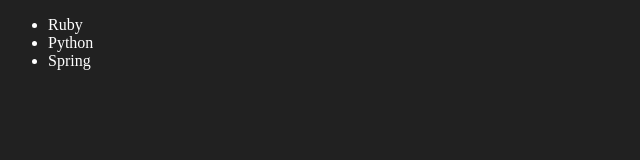
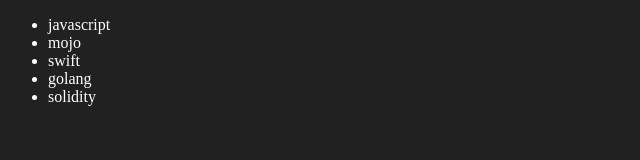
Before and after one commit to mdainainahmed/JavaScript-Learning-Series, a plain HTML site: page 06_dom/three.html in a window 1280 px wide. Shown: the whole page, without its empty margins (0-640 px from the left). Drawn offline with Linux system fonts and the light colour scheme.

Commit message:
three.js update

```diff
--- a/06_dom/three.html
+++ b/06_dom/three.html
@@ -6,45 +6,38 @@
     <title>Document</title>
 </head>
 <body style="background-color: #212121; color: #fff;">
-    <ul class="language">
-        <li>JavaScript</li>
+    <ul class="list">
+        <li class="list-item">javascript</li>
+        <li class="list-item">ruby</li>
+        <li class="list-item">swift</li>
+        <li class="list-item">golang</li>
     </ul>
 </body>
 <script>
 
-    // Add
-    function addLanguage( arr ){
-        const parent = document.querySelector(".language")
-        arr.forEach(element => {
-            const newLanguage = document.createElement("li")
-            // use createTextNode instead of innerHTML
-            newLanguage.appendChild(document.createTextNode(element))
-            parent.appendChild(newLanguage)
-        })
-    }
+    // add
+    const list = document.querySelector(".list")
+    const newItem = document.createElement("li")
+    // newItem.innerHTML = "solidity"  ( line 23, 24 ) : non an optimal approach
+    // optimal approach
+    const content = document.createTextNode("solidity")
+    newItem.appendChild(content)
+    list.appendChild(newItem)
 
-    // Edit
-    // const secondLang = Array.from(document.querySelectorAll("li"))[1]
-    // const secondLang = document.querySelector("li:nth-child(2)")
-    // secondLang.outerHTML = "<li>Mojo</li>"
-    //  or
-    // const newLi = document.createElement("li")
-    // newLi.appendChild(document.createTextNode("Mojo"))
-    // newLi.textContent = "Mojo"
-    // secondLang.replaceWith(newLi)
+    // edit
+    // const firstItem = document.querySelector("li")
+    // firstItem.outerHTML = "<li>Mojo</li>"
+    // or
+    const secondItem = document.querySelector("li:nth-child(2)")
+    const newLi = document.createElement("li")
+    const liContent = document.createTextNode("mojo")
+    newLi.appendChild(liContent)
+    secondItem.replaceWith(newLi)
 
 
-    // Edit
-    const firstLang = document.querySelector("li:first-child")
-    firstLang.outerHTML = "<li>TypeScript</li>"
-
     // remove
-    const lastLang = document.querySelector("li:last-child")
-    lastLang.remove()
-
-    // languages to add
-    const languages = ["Ruby", "Python", "Spring"]
-    addLanguage(languages)
+    const lastItem = document.querySelector("li:last-child")
+    // lastItem.remove()
 
 </script>
 </html>
```
